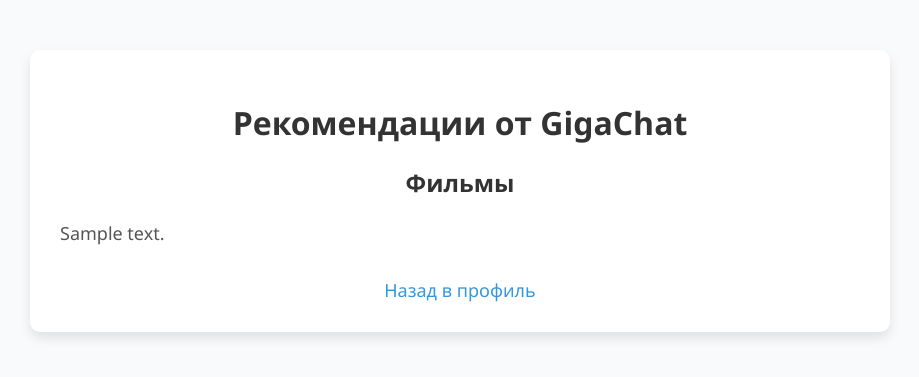
After one commit to littleDodo1/WEBproject, a Django app: page /preferences/recommendations_movies/ in a window 1280 px wide. The commit adds this page. Shown: the top 377 px of the page, without its empty margins (180-1099 px from the left). Run offline with Django 5.2, Linux system fonts and the light colour scheme; a user stored in the database is signed in; tables that the repository leaves empty hold one stand-in row (values such as "Sample post"); a database or web service that is not in the repository returns one stand-in record (values such as "Sample title"); data that the repository does not hold is empty.

Commit message:
recommendations complete

```diff
--- a/mysite/preferences/templates/preferences/profile.html
+++ b/mysite/preferences/templates/preferences/profile.html
@@ -234,8 +234,8 @@
 
         <div class="section">
             <div class="section-title">Мои рекомендации</div>
-            <div class="menu-item"><a href="">Книги</a></div>
-            <div class="menu-item"><a href="">Фильмы</a></div>
+            <div class="menu-item"><a href="{% url 'recommendations_books' %}">Книги</a></div>
+            <div class="menu-item"><a href="{% url 'recommendations_movies' %}">Фильмы</a></div>
         </div>
 
         <div class="section">
--- /dev/null
+++ b/mysite/preferences/templates/preferences/recommendations_movies.html
@@ -0,0 +1,68 @@
+<!DOCTYPE html>
+<html lang="ru">
+<head>
+    <meta charset="UTF-8">
+    <title>Рекомендации фильмов</title>
+    <style>
+        body {
+            font-family: 'Segoe UI', Tahoma, Geneva, Verdana, sans-serif;
+            background-color: #f9fafb;
+            margin: 0;
+            padding: 0;
+        }
+        .container {
+            max-width: 800px;
+            margin: 50px auto;
+            background: #fff;
+            padding: 30px;
+            border-radius: 10px;
+            box-shadow: 0 6px 12px rgba(0, 0, 0, 0.1);
+        }
+        h1, h2 {
+            text-align: center;
+            color: #333;
+        }
+        p {
+            font-size: 18px;
+            color: #555;
+            line-height: 1.6;
+            white-space: pre-wrap;
+        }
+        .section {
+            margin-bottom: 30px;
+        }
+        .back-link {
+            text-align: center;
+            margin-top: 20px;
+        }
+        .back-link a {
+            color: #3498db;
+            text-decoration: none;
+            font-size: 18px;
+        }
+        .back-link a:hover {
+            text-decoration: underline;
+        }
+    </style>
+</head>
+<body>
+
+<div class="container">
+    <h1>Рекомендации от GigaChat</h1>
+
+    {% if recommendations_movies %}
+    <div class="section">
+        <h2>Фильмы</h2>
+        <p>{{ recommendations_movies }}</p>
+    </div>
+    {% else %}
+    <p>Нет рекомендаций по фильмам.</p>
+    {% endif %}
+
+    <div class="back-link">
+        <a href="{% url 'profile' %}">Назад в профиль</a>
+    </div>
+</div>
+
+</body>
+</html>
--- a/mysite/preferences/urls.py
+++ b/mysite/preferences/urls.py
@@ -2,7 +2,8 @@ from django.urls import path
 from . import views
 
 urlpatterns = [
+    path('', views.view_preferences, name='view_preferences'),
     path('edit/', views.edit_preferences, name='edit_preferences'),
-   # path('profile/', views.profile_view, name = 'profile_view'),
-    path('', views.view_preferences, name='view_preferences'),
+    path('recommendations_books/', views.recommendations_books, name='recommendations_books'),
+    path('recommendations_movies/', views.recommendations_movies, name='recommendations_movies')
 ]
--- a/mysite/preferences/views.py
+++ b/mysite/preferences/views.py
@@ -2,6 +2,13 @@ from django.shortcuts import render, redirect
 from .forms import PreferenceForm
 from .models import Preference
 from django.contrib.auth.decorators import login_required
+import requests
+import urllib3
+import uuid
+from dotenv import load_dotenv
+import os
+
+load_dotenv()
 
 @login_required
 def edit_preferences(request):
@@ -30,3 +37,121 @@ def view_preferences(request):
         preference = None
 
     return render(request, 'preferences/view_preferences.html', {'preference': preference})
+
+urllib3.disable_warnings(urllib3.exceptions.InsecureRequestWarning)
+
+def get_access_token():
+    url = "https://ngw.devices.sberbank.ru:9443/api/v2/oauth"
+    payload = {'scope': 'GIGACHAT_API_PERS'}
+    headers = {
+        'Content-Type': 'application/x-www-form-urlencoded',
+        'Accept': 'application/json',
+        'RqUID': str(uuid.uuid4()),
+        'Authorization': f"Basic {os.getenv('API_AUTH_TOKEN')}"  # Токен
+    }
+
+    response = requests.post(url, headers=headers, data=payload, verify=False)
+    if response.status_code == 200:
+        return response.json().get('access_token')
+    else:
+        return None
+
+def ask_gigachat(prompt, access_token):
+    url = "https://gigachat.devices.sberbank.ru/api/v1/chat/completions"
+
+    headers = {
+        'Accept': 'application/json',
+        'Authorization': f'Bearer {access_token}'
+    }
+
+    json_data = {
+        "model": "GigaChat:latest",
+        "messages": [
+            {"role": "user", "content": prompt}
+        ]
+    }
+
+    response = requests.post(url, headers=headers, json=json_data, verify=False)
+    if response.status_code == 200:
+        return response.json()['choices'][0]['message']['content']
+    return "Oops, нейросеть не смогла найти ответ..."
+
+@login_required
+def recommendations_movies(request):
+    try:
+        preference = Preference.objects.get(user=request.user)
+    except Preference.DoesNotExist:
+        preference = None
+
+    recommendations_movies = None
+
+    if preference:
+        preferences_data = {
+            'movie_genres': [genre.name for genre in preference.favorite_movie_genres.all()],
+            'countries': [country.name for country in preference.favorite_countries.all()],
+            'movie_decades': [decade.name for decade in preference.favorite_movie_decades.all()],
+            'movie_directors': [director.name for director in preference.favorite_movie_directors.all()],
+        }
+
+        access_token = get_access_token()
+        if access_token:
+            prompt_movies = (
+                "Ты — помощник по подбору фильмов.\n\n"
+                "На основе предпочтений пользователя:\n"
+                f"Жанры фильмов: {', '.join(preferences_data.get('movie_genres', []))}\n"
+                f"Любимые страны: {', '.join(preferences_data.get('countries', []))}\n"
+                f"Десятилетия фильмов: {', '.join(preferences_data.get('movie_decades', []))}\n"
+                f"Любимые режиссёры: {', '.join(preferences_data.get('movie_directors', []))}\n\n"
+                "Порекомендуй 10 фильмов.\n"
+                "Просто напиши список фильмов в формате:\n"
+                "1. Название фильма — Режиссёр\n"
+                "Без комментариев и пояснений."
+            )
+            recommendations_movies = ask_gigachat(prompt_movies, access_token)
+        else:
+            recommendations_movies = "Токен не получен"
+
+    return render(request, 'preferences/recommendations_movies.html', {
+        'recommendations_movies': recommendations_movies,
+        'preference': preference,
+    })
+
+@login_required
+def recommendations_books(request):
+    try:
+        preference = Preference.objects.get(user=request.user)
+    except Preference.DoesNotExist:
+        preference = None
+
+    recommendations_books = None
+
+    if preference:
+        preferences_data = {
+            'book_genres': [genre.name for genre in preference.favorite_book_genres.all()],
+            'countries': [country.name for country in preference.favorite_countries.all()],
+            'book_decades': [decade.name for decade in preference.favorite_book_decades.all()],
+            'book_authors': [author.name for author in preference.favorite_book_authors.all()],
+        }
+
+        access_token = get_access_token()
+        if access_token:
+            prompt_books = (
+                "Ты — помощник по подбору книг.\n\n"
+                "На основе предпочтений пользователя:\n"
+                f"Жанры книг: {', '.join(preferences_data.get('book_genres', []))}\n"
+                f"Любимые страны: {', '.join(preferences_data.get('countries', []))}\n"
+                f"Десятилетия книг: {', '.join(preferences_data.get('book_decades', []))}\n"
+                f"Любимые авторы: {', '.join(preferences_data.get('book_authors', []))}\n\n"
+                "Порекомендуй 10 книг.\n"
+                "Просто напиши список книг в формате:\n"
+                "1. Название книги — Автор\n"
+                "Без комментариев и пояснений."
+            )
+            recommendations_books = ask_gigachat(prompt_books, access_token)
+        else:
+            recommendations_books = "Токен не получен"
+
+    return render(request, 'preferences/recommendations_books.html', {
+        'recommendations_books': recommendations_books,
+        'preference': preference,
+    })
```
Also changed, not shown: mysite/preferences/templates/base.html (deleted, +0 -27 lines), mysite/preferences/templates/preferences.html (deleted, +0 -12 lines), mysite/preferences/templates/preferences/recommendations_books.html (added, +68 -0 lines).
